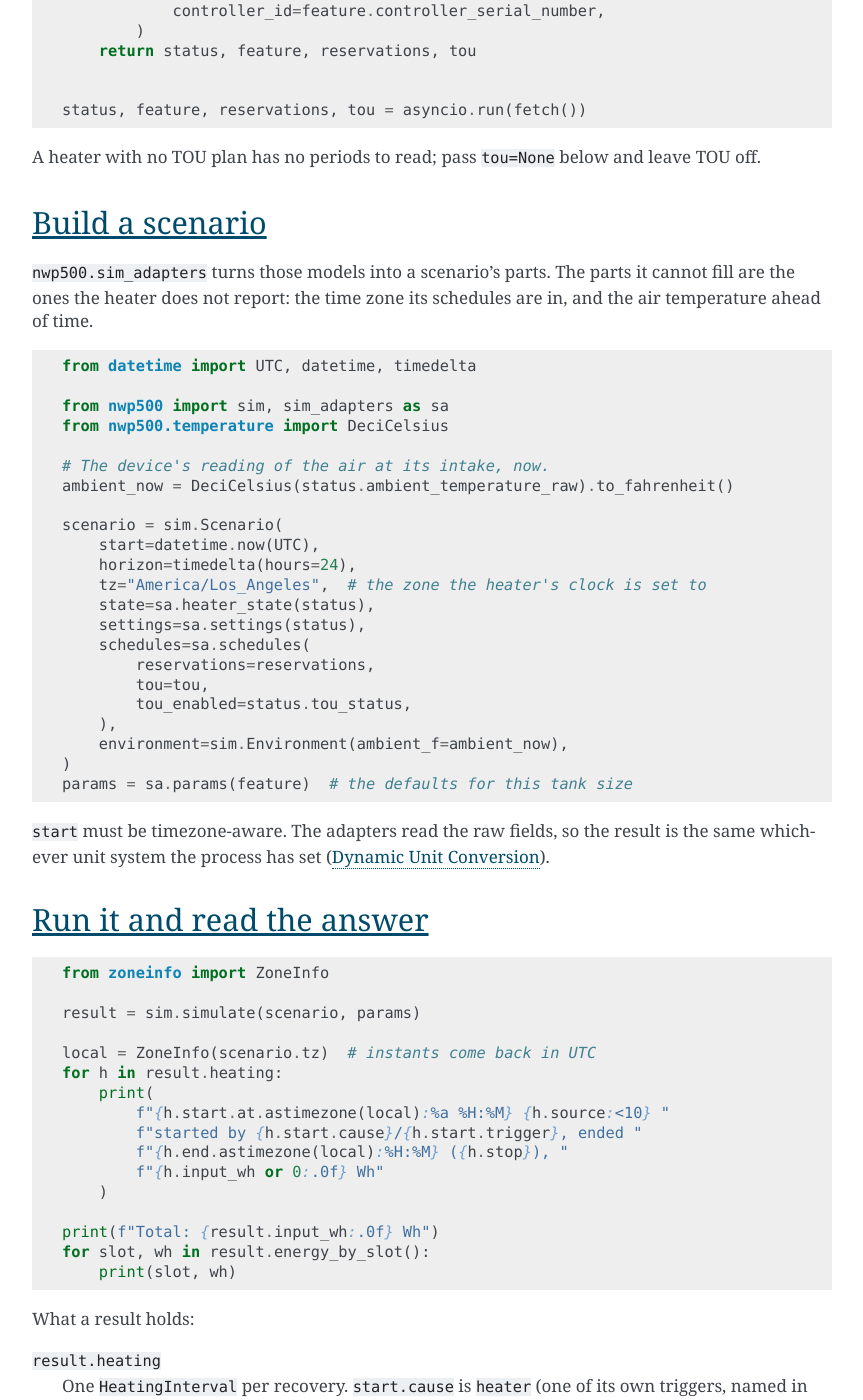
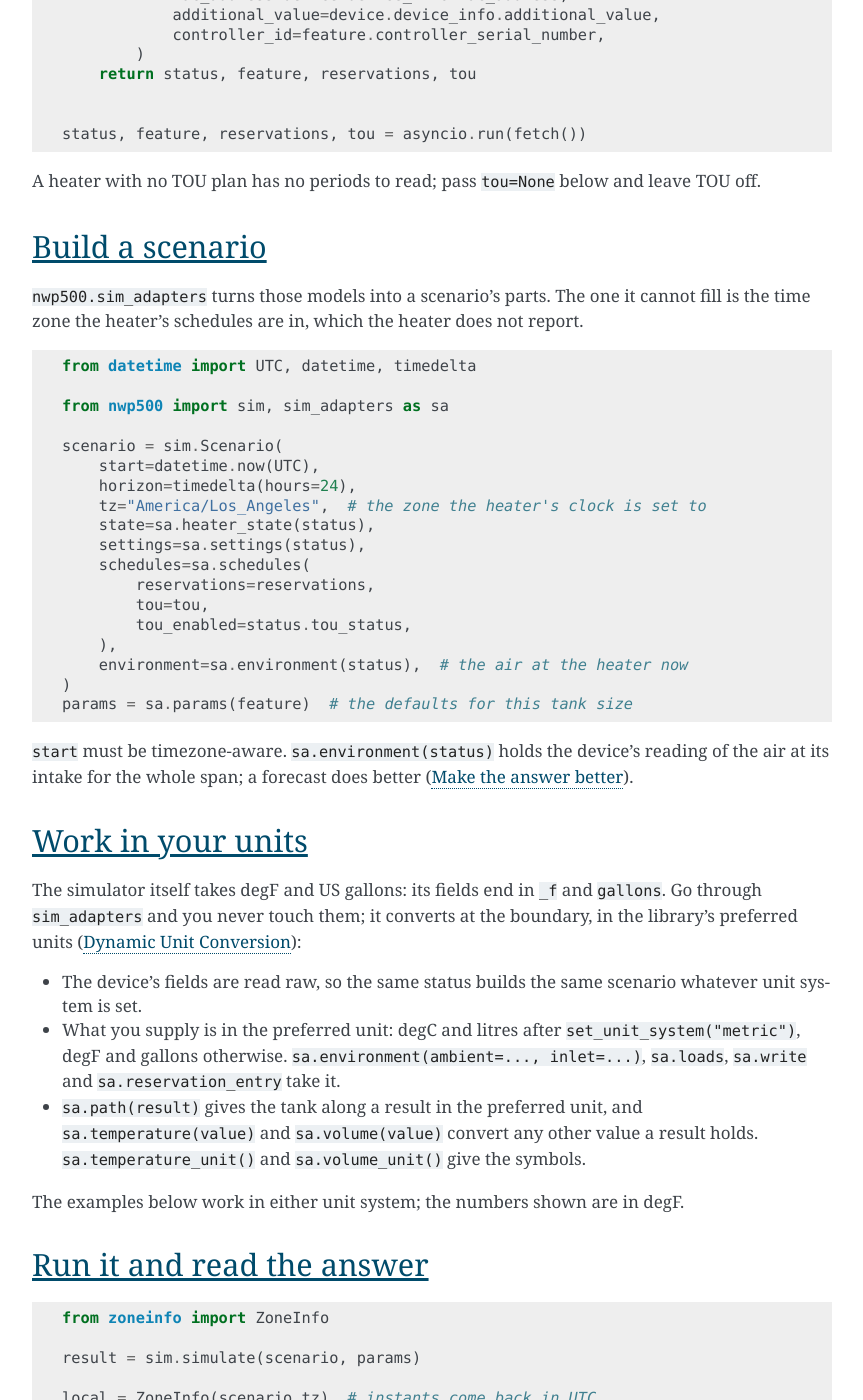
Before and after one commit to eman/nwp500-python, a Sphinx documentation site: the page built from docs/how-to/simulate-heater.rst, in a window 1280 px wide and 1400 px high, scrolled down 1983 px. Shown: the whole window, without its empty margins (338-1201 px from the left). Built offline with Sphinx 7.4.7, drawn with Linux system fonts in a browser that asks for light colours; some of the changed text lies outside the part shown.

Commit message:
feat(sim): cross units in sim_adapters, so callers work in their own
The simulator takes degF and US gallons. sim_adapters is now the one
place units are crossed: it reads the device's raw fields as before,
and takes what a caller supplies in the library's preferred units
(environment, loads, write, reservation_entry) and gives a result's
values back in them (path, temperature, volume). Every conversion to
and from the simulator's units sits in one section, so a core in other
units changes those functions and nothing a caller writes.

The how-to, the inputs reference and the explanation use the adapters
throughout and say where the units are crossed.

```diff
--- a/docs/how-to/simulate-heater.rst
+++ b/docs/how-to/simulate-heater.rst
@@ -105,18 +105,14 @@ Build a scenario
 ================
 
 ``nwp500.sim_adapters`` turns those models into a scenario's parts.
-The parts it cannot fill are the ones the heater does not report: the
-time zone its schedules are in, and the air temperature ahead of time.
+The one it cannot fill is the time zone the heater's schedules are in,
+which the heater does not report.
 
 .. code-block:: python
 
    from datetime import UTC, datetime, timedelta
 
    from nwp500 import sim, sim_adapters as sa
-   from nwp500.temperature import DeciCelsius
-
-   # The device's reading of the air at its intake, now.
-   ambient_now = DeciCelsius(status.ambient_temperature_raw).to_fahrenheit()
 
    scenario = sim.Scenario(
        start=datetime.now(UTC),
@@ -129,13 +125,36 @@ time zone its schedules are in, and the air temperature ahead of time.
            tou=tou,
            tou_enabled=status.tou_status,
        ),
-       environment=sim.Environment(ambient_f=ambient_now),
+       environment=sa.environment(status),  # the air at the heater now
    )
    params = sa.params(feature)  # the defaults for this tank size
 
-``start`` must be timezone-aware. The adapters read the raw fields, so
-the result is the same whichever unit system the process has set
-(:doc:`manage-units`).
+``start`` must be timezone-aware. ``sa.environment(status)`` holds the
+device's reading of the air at its intake for the whole span; a
+forecast does better (`Make the answer better`_).
+
+
+Work in your units
+==================
+
+The simulator itself takes degF and US gallons: its fields end in
+``_f`` and ``gallons``. Go through ``sim_adapters`` and you never touch
+them; it converts at the boundary, in the library's preferred units
+(:doc:`manage-units`):
+
+- The device's fields are read raw, so the same status builds the same
+  scenario whatever unit system is set.
+- What you supply is in the preferred unit: degC and litres after
+  ``set_unit_system("metric")``, degF and gallons otherwise.
+  ``sa.environment(ambient=..., inlet=...)``, ``sa.loads``, ``sa.write``
+  and ``sa.reservation_entry`` take it.
+- ``sa.path(result)`` gives the tank along a result in the preferred
+  unit, and ``sa.temperature(value)`` and ``sa.volume(value)`` convert
+  any other value a result holds. ``sa.temperature_unit()`` and
+  ``sa.volume_unit()`` give the symbols.
+
+The examples below work in either unit system; the numbers shown are
+in degF.
 
 
 Run it and read the answer
@@ -160,6 +179,11 @@ Run it and read the answer
    for slot, wh in result.energy_by_slot():
        print(slot, wh)
 
+   unit = sa.temperature_unit()
+   for r in sa.path(result)[::30]:
+       print(f"{r.at.astimezone(local):%H:%M} "
+             f"upper {r.upper:.1f}{unit}, lower {r.lower:.1f}{unit}")
+
 What a result holds:
 
 ``result.heating``
@@ -171,8 +195,9 @@ What a result holds:
    TOU cap ended it, and ``capped`` is true), ``write``, ``mode`` or
    ``horizon``. ``input_wh`` is its electricity.
 ``result.points``
-   The tank along the walk: ``upper_f``, ``lower_f``, the setpoint, the
-   mode, and whether it is heating.
+   The tank along the walk, in degF: ``upper_f``, ``lower_f``, the
+   setpoint, the mode, and whether it is heating. ``sa.path(result)``
+   gives the temperatures in the preferred unit.
 ``result.writes`` and ``result.mode_writes``
    Every setpoint write and reservation firing, and every mode write, as
    it landed: fired, skipped, held by a TOU window, or withdrawn.
@@ -208,7 +233,7 @@ A scenario is a frozen value, so a "what if" is a copy with its
 
    # A setpoint and a mode write, at an instant.
    eco = scenario.model_copy(update={"commands": sim.Commands(
-       writes=(sim.Write(at=at, mode=3, setpoint_f=130.0),),  # Energy Saver
+       writes=(sa.write(at, setpoint=130.0, mode=3),),  # Energy Saver
    )})
 
    # TOU switched off at the start.
@@ -217,12 +242,13 @@ A scenario is a frozen value, so a "what if" is a copy with its
    )})
 
    # A different reservation schedule, written at the start: weekdays
-   # (Monday-Friday, mask 124) at 05:30, High Demand at 60 degC.
+   # at 05:30, High Demand at 140.
+   weekdays = ["Monday", "Tuesday", "Wednesday", "Thursday", "Friday"]
    early = scenario.model_copy(update={"commands": sim.Commands(
        reservations=(
-           sim.ReservationEntry(
-               week=124, hour=5, minute=30,
-               mode=4, setpoint_half_c=120,  # High Demand
+           sa.reservation_entry(
+               days=weekdays, hour=5, minute=30,
+               mode=4, temperature=140.0,  # High Demand
            ),
        ),
    )})
@@ -232,11 +258,10 @@ A scenario is a frozen value, so a "what if" is a copy with its
        print(name, sim.simulate(s, params).input_wh - base, "Wh")
 
 Modes are ``DhwOperationSetting`` values: 1 Heat Pump, 2 Electric,
-3 Energy Saver, 4 High Demand, 5 Vacation, 6 Power Off. A ``Write``
-must fall inside the scenario's span. Reservation entries keep the
-device's units, as the device stores them: the setpoint in half-degrees
-Celsius (``setpoint_half_c=120`` is 60 degC, 140 degF) and the device's
-day mask (:doc:`schedule-operation`).
+3 Energy Saver, 4 High Demand, 5 Vacation, 6 Power Off. A write must
+fall inside the scenario's span. ``sa.reservation_entry`` builds an
+entry as ``build_reservation_entry`` builds one for the device
+(:doc:`schedule-operation`), with the same range check.
 
 A heater already in Vacation or Power Off starts no heating. A write or
 reservation that switches to either is not modelled: it is left out,
@@ -256,7 +281,7 @@ next one the heater will start, with no draws.
    r = sim.recovery(
        sa.heater_state(status),
        sa.settings(status),
-       sim.Environment(ambient_f=ambient_now),
+       sa.environment(status),
        params,
        at=datetime.now(UTC),
        schedules=scenario.schedules,  # TOU holds and caps a recovery
@@ -269,8 +294,8 @@ next one the heater will start, with no draws.
              f"in {r.minutes:.0f} min ({r.interval.stop})")
 
 ``ready_at`` is when that interval ends. A recovery the TOU cap stops
-ends about 3.6 degF short of the setpoint, and its ``stop`` says
-``cap`` (:doc:`/explanation/tou-recovery-cap`).
+ends about 3.6 degF (2 degC) short of the setpoint, and its ``stop``
+says ``cap`` (:doc:`/explanation/tou-recovery-cap`).
 
 
 Watch the tank coast
@@ -283,15 +308,15 @@ draws. Use it for "how cold will it be by morning?":
 
    trace = sim.standby(
        sa.heater_state(status),
-       sim.Environment(ambient_f=ambient_now),
+       sa.environment(status),
        sim.Loads(),
        params,
        start=datetime.now(UTC),
        until=datetime.now(UTC) + timedelta(hours=10),
    )
-   last = trace.points[-1]
+   last = sa.path(trace)[-1]
    print(f"{last.at.astimezone(local):%H:%M}: "
-         f"upper {last.upper_f:.1f}, lower {last.lower_f:.1f}")
+         f"upper {last.upper:.1f}{unit}, lower {last.lower:.1f}{unit}")
 
 
 Make the answer better
@@ -300,31 +325,36 @@ Make the answer better
 Each of these replaces a default with a fact:
 
 **The air ahead of time.** The device reports the air at its intake
-now. Pass readings or a forecast instead of one value; they are
-interpolated between, and held past the last one:
+now. Pass readings or a forecast instead; they are interpolated
+between, and held past the last one. The humidity and the mains water
+temperature are not reported at all:
 
 .. code-block:: python
 
-   environment = sim.Environment(
-       ambient_f=(
+   start = scenario.start
+   environment = sa.environment(
+       ambient=[
            (start, 66.0),
            (start + timedelta(hours=6), 61.5),
            (start + timedelta(hours=12), 70.0),
-       ),
-       humidity=45.0,
-       inlet_f=58.0,  # the mains temperature, if you know it
+       ],
+       humidity=45.0,  # %RH
+       inlet=58.0,     # the mains temperature, if you know it
    )
 
 **Hot water drawn.** The heater does not report draw volume, so give
-the draws you expect (a forecast) or the ones a flow meter recorded.
-Gallons are counted on the delivered (mixed) line:
+the draws you expect (a forecast) or the ones a flow meter recorded,
+counted on the delivered (mixed) line:
 
 .. code-block:: python
 
-   loads = sim.Loads(draws=(
-       sim.Draw(at=start + timedelta(hours=1), gallons=12.0),
-       sim.Draw(at=start + timedelta(hours=13), gallons=20.0),
-   ))
+   loads = sa.loads([
+       (start + timedelta(hours=1), 12.0),
+       (start + timedelta(hours=13), 20.0),
+   ])
+
+Put them in a scenario with
+``scenario.model_copy(update={"environment": environment, "loads": loads})``.
 
 **History.** Without it the simulator assumes no restart lockout is in
 force and that it does not know when the tank last heated. Track
```
Also changed, not shown: CHANGELOG.rst (+6 -1 lines), docs/explanation/simulator.rst (+9 -5 lines), docs/reference/simulator-inputs.rst (+48 -6 lines), 2 other files.
